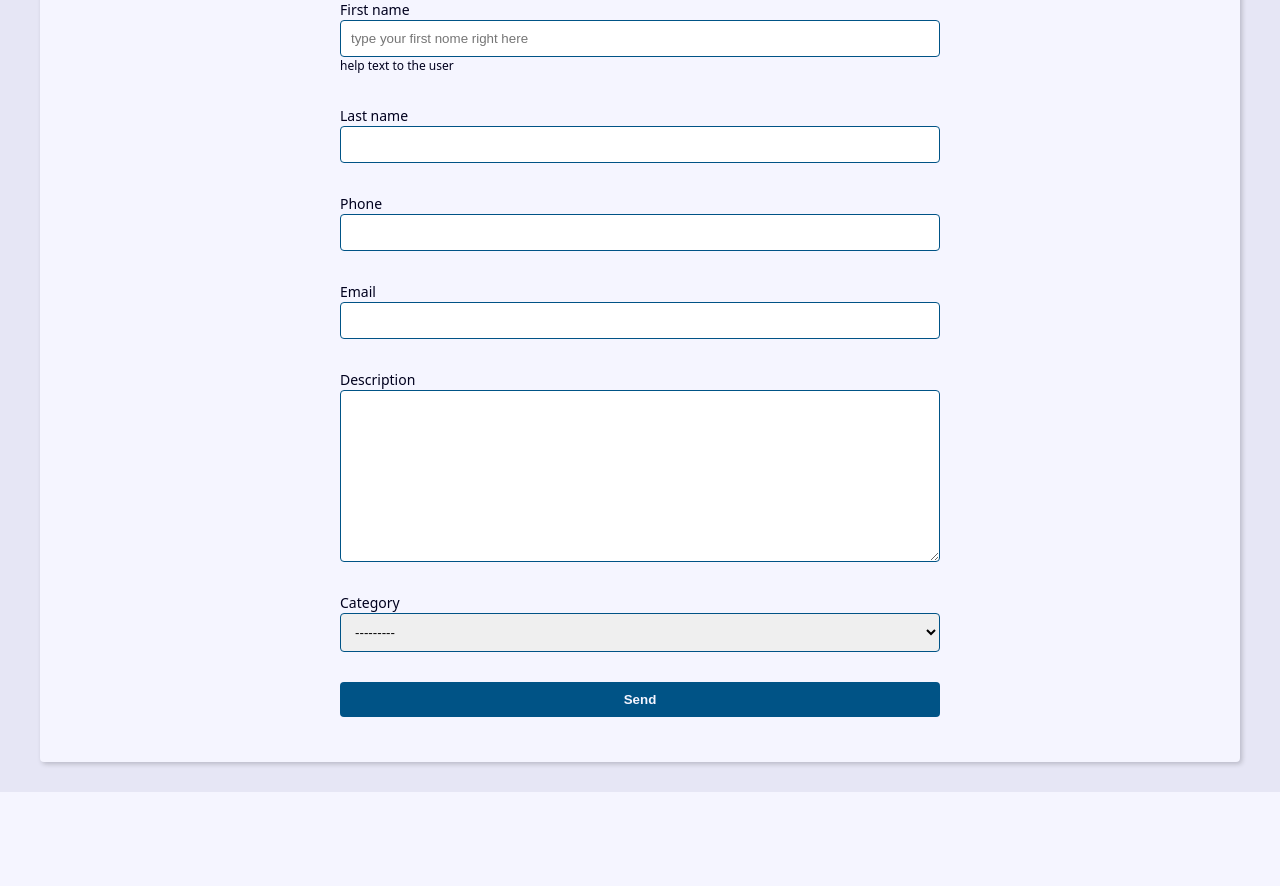
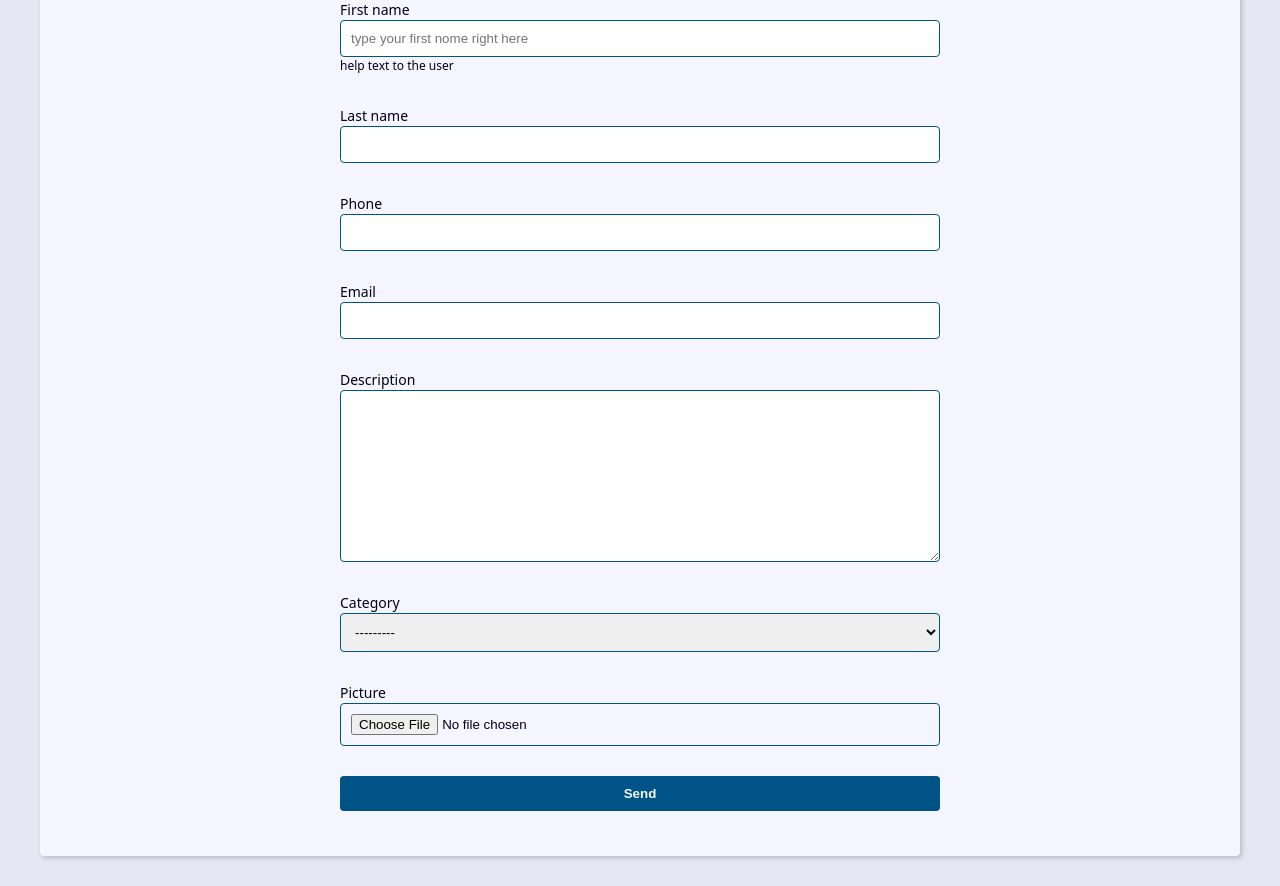
Before and after one commit to gabrielmatos0/agenda-project, a Django app: page /contact/create/ in a window 1280 px wide. Shown: the part 351-1237 px from the top of the page. Before the commit the page ends 1143 px from the top, so only its background shows below. Run offline with Django 5.2, Linux system fonts and the light colour scheme; data that the repository does not hold is empty.

Commit message:
Picture field in the form

```diff
--- a/contact/forms.py
+++ b/contact/forms.py
@@ -43,10 +43,18 @@ class ContactForm(forms.ModelForm):
         help_text='help text to the user'
     )
 
+    picture = forms.ImageField(
+        widget=forms.FileInput(
+            attrs={
+                'accept': 'image/*',
+            }
+        )
+    )
+
     class Meta:
         model = Contact
         fields = (
-            'first_name', 'last_name', 'phone', 'email', 'description', 'category',
+            'first_name', 'last_name', 'phone', 'email', 'description', 'category', 'picture',
         )
     ### in all 3 cases I will need to set fields and model attributes in the Meta class
     # class Meta:
--- a/contact/templates/contact/contact.html
+++ b/contact/templates/contact/contact.html
@@ -6,6 +6,10 @@
         <h1 class="single-contact-name">
             {{ contact.first_name }} {{ contact.last_name }}
         </h1>
+
+        {% if contact.picture %}
+            <p><img src="{{ contact.picture.url }}" alt="{{ contact.first_name }} {{ contact.last_name }}"></p>
+        {% endif %}
 
         <p><b>ID:</b> {{ contact.id }}</p>
         <p><b>E-mail:</b> {{ contact.email }}</p>
--- a/contact/templates/contact/create.html
+++ b/contact/templates/contact/create.html
@@ -18,7 +18,12 @@
                 {% if field.help_text %}
                 <p class="help-text">{{ field.help_text }}</p>
                 {% endif %}
+
+
             </div>
+            {% if field.name == 'picture' and field.value.url %}
+                <img src="{{ field.value.url }}" alt="{{ form.instance.first_name }}">
+            {% endif %}
         </div>
         {% endfor %}
 
--- a/contact/views/contact_forms.py
+++ b/contact/views/contact_forms.py
@@ -8,7 +8,7 @@ def create(request):
     form_action = reverse('contact:create')
 
     if request.method == 'POST':
-        contactform = ContactForm(data=request.POST)
+        contactform = ContactForm(request.POST, request.FILES)
 
         context = {
             'form': contactform,
@@ -33,7 +33,7 @@ def update(request, contact_id):
     form_action = reverse('contact:update', args=(contact_id,))
 
     if request.method == 'POST':
-        contactform = ContactForm(data=request.POST, instance=contact)
+        contactform = ContactForm(request.POST, request.FILES, instance=contact)
 
         context = {
             'form': contactform,
```
